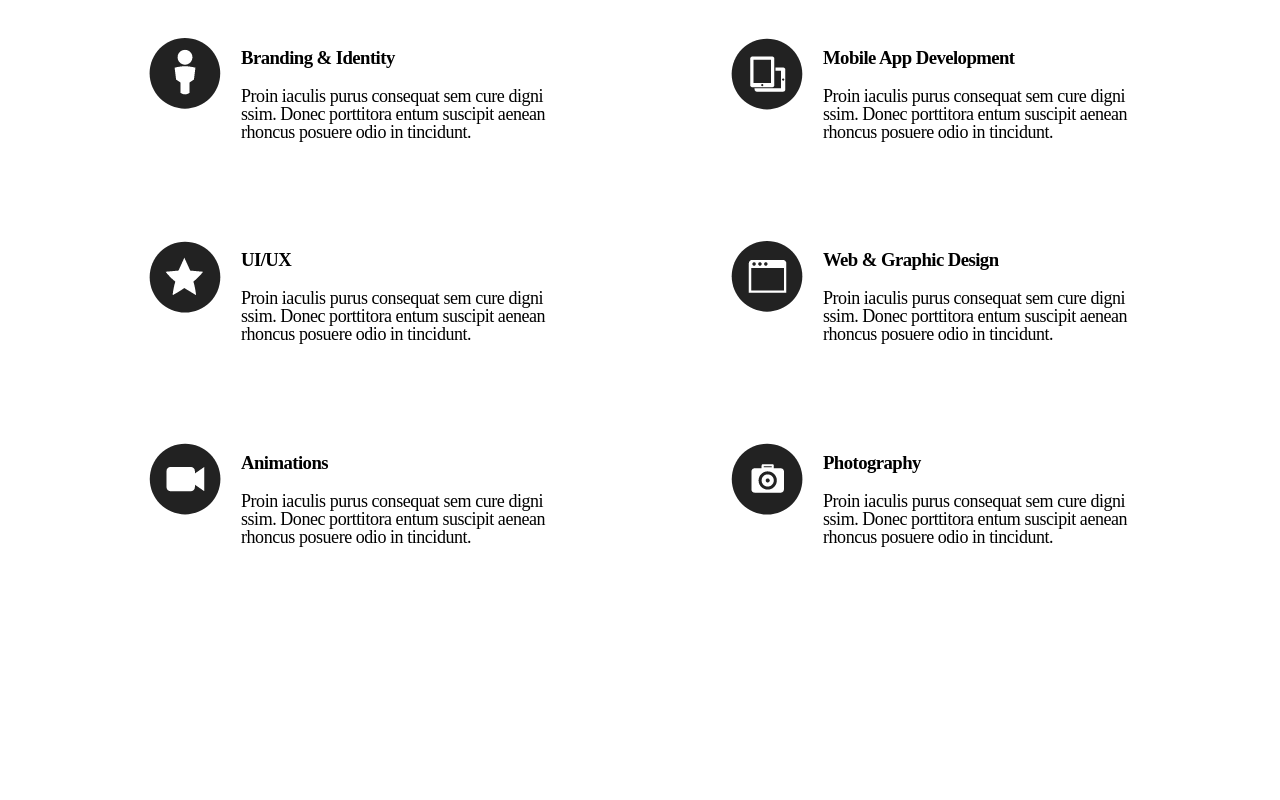
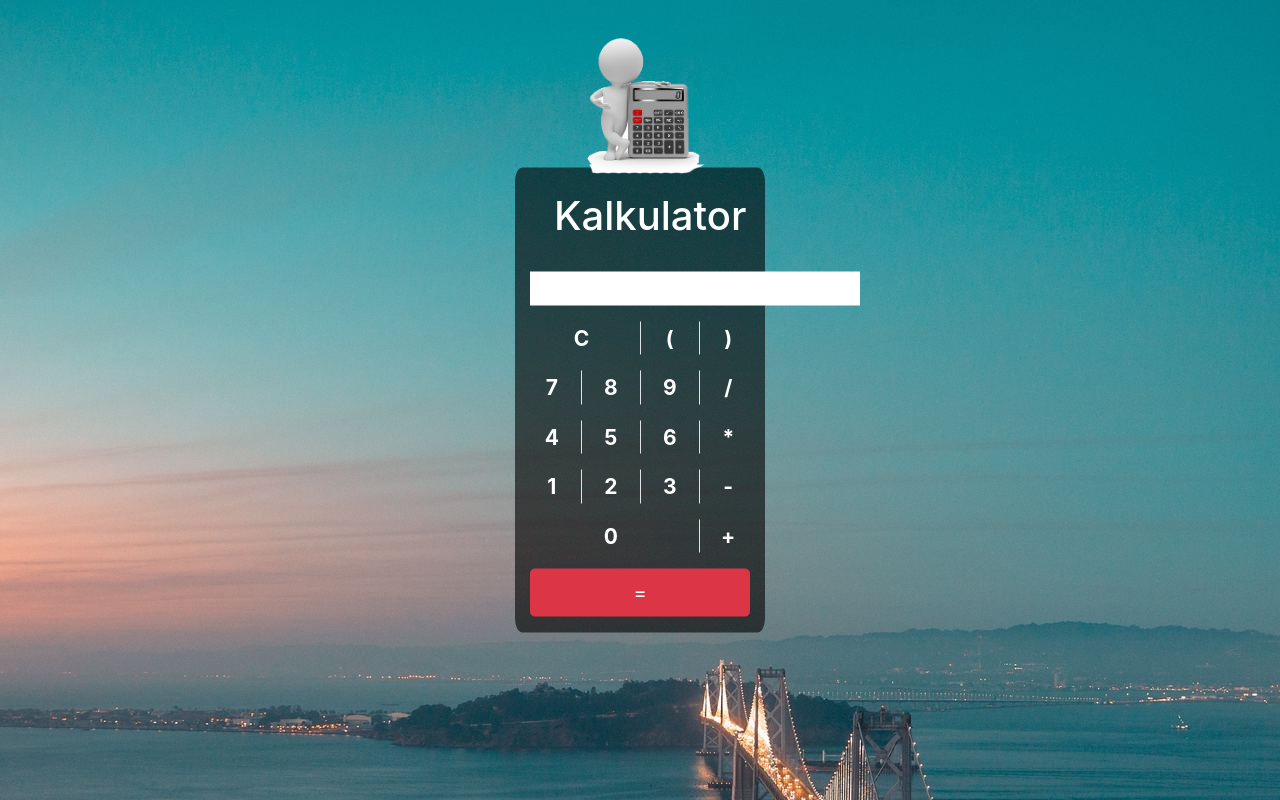
Before and after one commit to karolkalkus/Calculator, a plain HTML site: page index.html in a window 1280 px wide. Drawn offline with nearby package versions, Linux system fonts and the light colour scheme.

Commit message:
new code

```diff
--- /dev/null
+++ b/css/style.css
@@ -0,0 +1,56 @@
+body{
+    background-color: #efefef;
+    margin: 0 auto;
+   background-image: url(../img/nature-walp.png);
+  background-size: ;
+  background-repeat: no-repeat;
+  background-position: top;
+
+
+}
+
+.main{
+  margin: 0 auto;
+
+  width: 250px !important;
+  height: auto;
+  background-color: rgba(0, 0, 0, 0.6);
+  color: #fff;
+  border-radius: 3%;
+  position: absolute;
+  top: 50%;
+  left: 50%;
+  transform: translate(-50%,-50%);
+  box-sizing: border-box;
+  font-size: 21px;
+}
+#calc-img{
+  width: 200px;
+  height: 140px;
+  position: absolute;
+  top:-130px;
+  left: calc(50% - 65px);
+  z-index: 1;
+}
+
+.res{
+  border-style: none;
+  outline: none;
+  resize: none;
+
+}
+
+.cell{
+  width: 50px !important;
+  height: auto;
+}
+
+.btn-user{
+  border-style: none;
+  background: none;
+  color: white;
+  font-weight: bold;
+  outline: none !important;
+  cursor: pointer;
+
+}
--- a/index.html
+++ b/index.html
@@ -2,117 +2,64 @@
 <html lang="pl-PL">
 
 <head>
-    <meta charset="UTF-8">
-    <meta name="viewport" content="width=device-width, initial-scale=1.0">
-    <meta http-equiv="X-UA-compatible" content="IE=edge">
-    <title>MyFirstWeb</title>
-    <!--    Fonts-->
-    <link href="https://fonts.googleapis.com/css?family=Josefin+Sans:100i,300,400,400i,600,600i,700,700i" rel="stylesheet">
-<style>
+    <meta charset="utf-8">
+    <!-- Polskie znaki -->
+    <meta name="description" content="Strona testowa">
+    <!-- opis naszej strony w wyszukiwarce -->
+    <link rel="stylesheet" href="css/style.css">
+    <!-- import pliku ze stylami css -->
+    <title> Kalkulator </title>
+    <!-- tytul naszej strony (pasek i wyszukiwarka) -->
+    <link rel="icon" href="img/favicon.png" type="image/x-icon">
+<!--    bootstrap 4-->
+    <link rel="stylesheet" href="https://stackpath.bootstrapcdn.com/bootstrap/4.1.1/css/bootstrap.min.css">
+<!-- JS, Popper.js, and jQuery   -->
+<script src="https://code.jquery.com/jquery-3.3.1.slim.min.js"></script>
+<script src="https://cdnjs.cloudflare.com/ajax/libs/popper.js/1.14.3/umd/popper.min.js"></script>
+<script src="https://stackpath.bootstrapcdn.com/bootstrap/4.1.1/js/bootstrap.min.js"></script>
+<script src="js/main.js"></script>
+</head>
 
-.body {
-    font: 500 22px / 1em Josefin Sans, Arial, sans-serif;
-    color: #222222;
-    background-color: #ffffff;
-    margin: 0 auto;
-    }
-
-.images {
-    letter-spacing: -0.55px;
-}
-
-h3 {
-font-weight: 600;
-    margin-bottom: 10px;
-}
-
-p {
-    text-align: left;
-    margin-bottom: 50px;
-    font-size: 18px;
-font-weight: 300;
-line-height: 1em;
-letter-spacing: -0.45px;
-}
-
-.flex-container > .images-list{
-    width: 400px;
-    margin: 20px 50px;
-
-}
-
-.flex-container {
-  display: flex;
-    flex-flow: row wrap;
-  justify-content: space-around;
-    align-items: center;
-    margin: 0 270px;
-}
- @media only screen and (max-width: 1570px){
-     .flex-container { margin: 0 50px;
-     }
-    }
-    @media only screen and (max-width: 600px){
-     .flex-container { margin: 0 auto;
-     }
-    }
-
-/*
-.flex-container > div {
-  margin: 5px;
-  padding: 30px;
-  font-size: 30px;
-}
-*/
-
-.images-list img {
-    float: left;
-    margin: 10px 20px 50px 0;
-}
-
-</style>
-</head>
 <body>
 
-<section class="images">
-    <div class="flex-container">
-        <div class="images-list">
-            <img class="images-list img" src="img/person.png" alt="">
-            <h3>Branding &amp; Identity</h3>
-            <p>Proin iaculis purus consequat sem cure digni ssim. Donec porttitora entum suscipit aenean rhoncus posuere odio in tincidunt.
-            </p>
+
+   <div class="container text-center main">
+   <img class="img-fluid" id="calc-img" src="img/calc-img.png" alt="">
+    <h1 class="heading p-4">Kalkulator</h1>
+     <input type="text" class="mb-2 text-right res" id="d" cols="20" rows="1" readonly>
+     <div class="row p-2 font-weight-bold">
+       <div class="col-6 cell "><button class="btn-user" type="button" value="C" onclick='c("")'>C</button></div>
+       <div class="col-3 cell border-left "><button class="btn-user" type="button" value="(" onclick='math("(")'>(</button></div>
+       <div class="col-3 cell border-left "><button class="btn-user" type="button" value=")" onclick='math(")")'>)</button></div>
      </div>
-        <div class="images-list">
-            <img class="images-list img" src="img/mobile.png" alt="">
-            <h3>Mobile App Development</h3>
-            <p>Proin iaculis purus consequat sem cure digni ssim. Donec porttitora entum suscipit aenean rhoncus posuere odio in tincidunt.
-            </p>
+     <div class="row p-2 font-weight-bold">
+       <div class="col-3 cell border-right "><button class="btn-user" type="button" value="7" onclick='math("7")'>7</button></div>
+       <div class="col-3 cell "><button class="btn-user" type="button" value="8" onclick='math("8")'>8</button></div>
+       <div class="col-3 cell border-left "><button class="btn-user" type="button" value="9" onclick='math("9")'>9</button></div>
+       <div class="col-3 cell border-left "><button class="btn-user" type="button" value="/" onclick='math("/")'>/</button></div>
      </div>
-        <div class="images-list">
-            <img class="images-list img" src="img/star.png" alt="">
-            <h3>UI/UX</h3>
-            <p>Proin iaculis purus consequat sem cure digni ssim. Donec porttitora entum suscipit aenean rhoncus posuere odio in tincidunt.
-            </p>
+     <div class="row p-2 font-weight-bold">
+       <div class="col-3 cell border-right "><input class="btn-user" type="button" value="4" onclick='math("4")'></div>
+       <div class="col-3 cell "><button class="btn-user" type="button" value="5" onclick='math("5")'>5</button></div>
+       <div class="col-3 cell border-left "><button class="btn-user" type="button" value="6" onclick='math("6")'>6</button></div>
+       <div class="col-3 cell border-left "><button class="btn-user" type="button" value="*" onclick='math("*")'>*</button></div>
      </div>
-        <div class="images-list">
-            <img class="images-list img" src="img/window.png" alt="">
-            <h3>Web &amp; Graphic Design</h3>
-            <p>Proin iaculis purus consequat sem cure digni ssim. Donec porttitora entum suscipit aenean rhoncus posuere odio in tincidunt.
-            </p>
+     <div class="row p-2 font-weight-bold">
+       <div class="col-3 cell border-right "><button class="btn-user" type="button" value="1" onclick='math("1")'>1</button></div>
+       <div class="col-3 cell "><input class="btn-user" type="button" value="2" onclick='math("2")'></div>
+       <div class="col-3 cell border-left "><button class="btn-user" type="button" value="3" onclick='math("3")'>3</button></div>
+       <div class="col-3 cell border-left "><button class="btn-user" type="button" value="-" onclick='math("-")'>-</button></div>
      </div>
-        <div class="images-list">
-            <img class="images-list img" src="img/video.png" alt="">
-            <h3>Animations</h3>
-            <p>Proin iaculis purus consequat sem cure digni ssim. Donec porttitora entum suscipit aenean rhoncus posuere odio in tincidunt.
-            </p>
+     <div class="row p-2 font-weight-bold pb-3">
+       <div class="col-9 cell "><button class="btn-user" type="button" value="0" onclick='math("0")'>0</button></div>
+
+       <div class="col-3 cell border-left"><input class="btn-user" type="button" value="+" onclick='math("+")'></div>
      </div>
-        <div class="images-list">
-            <img class="images-list img" src="img/camera.png" alt="">
-            <h3>Photography</h3>
-            <p>Proin iaculis purus consequat sem cure digni ssim. Donec porttitora entum suscipit aenean rhoncus posuere odio in tincidunt.
-            </p>
+       <div class="text-center mb-3">
+         <input type="button" class=" btn btn-danger btn-lg btn-block" value="=" onclick='e("")'>
        </div>
    </div>
-</section>
+
+
 </body>
 </html>
--- /dev/null
+++ b/js/main.js
@@ -0,0 +1,35 @@
+/*function insert(txt){
+var a = document.getElementById('textarea');
+a.innerHTML = txt;
+}
+
+
+
+<input type="button" onclick="insert('tekst');" value="tekst">*/
+
+/*
+function c(val){
+  document.getElementById("numbers").value = val;
+}
+function math(val){
+  document.getElementById("numbers").value += val;
+}
+*/
+
+function c(val)
+{
+    document.getElementById("d").value=val;
+}
+function math(val)
+{
+    document.getElementById("d").value+=val;
+}
+function e(){
+  try{
+  c(eval(document.getElementById("d").value));
+  }
+  catch(e){
+    c()
+  }
+
+}
```
Also changed, not shown: css/main.css (deleted), img/calc-img.png (added), img/camera.png (deleted), img/favicon.png (added), img/mobile.png (deleted), img/nature-walp.png (added), img/person.png (deleted), img/star.png (deleted), img/video.png (deleted), img/window.png (deleted). Lines whose indentation alone changed are shown as unchanged.
